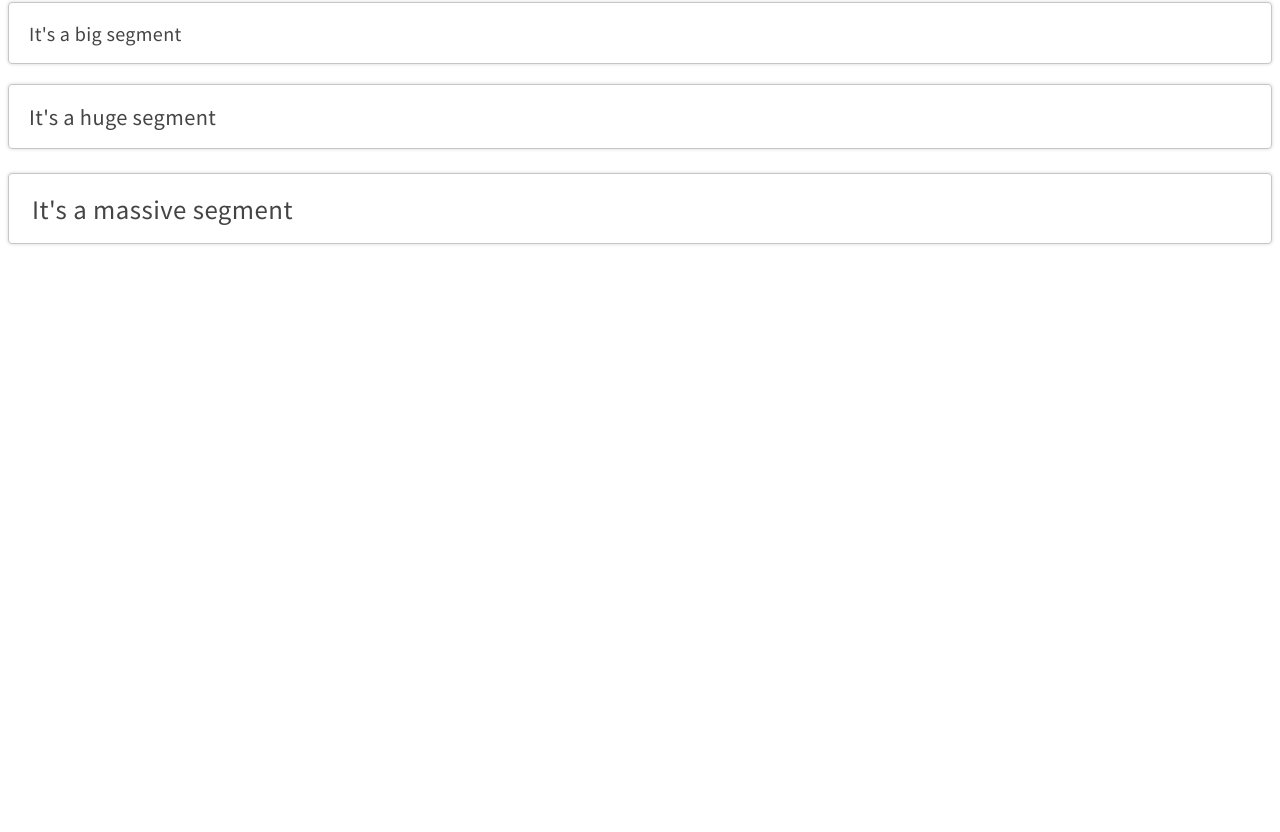
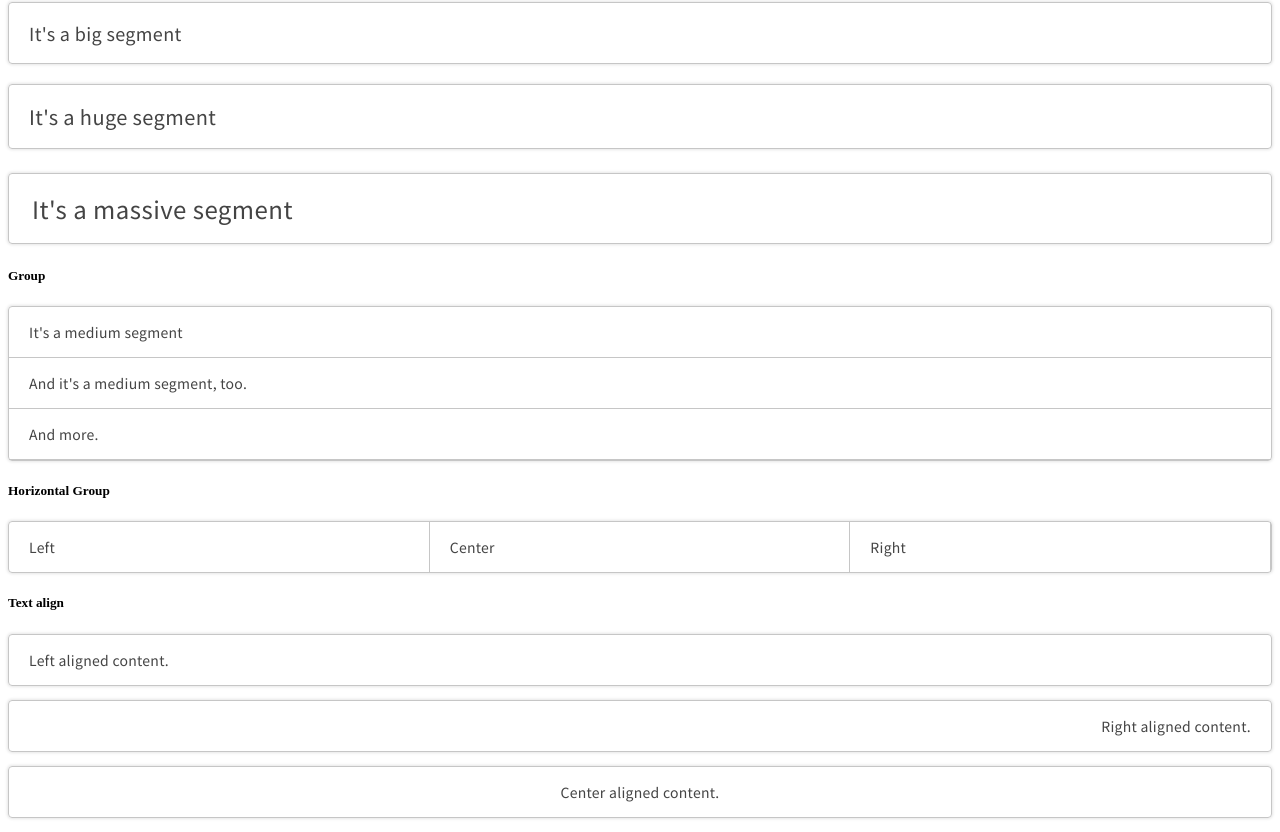
Before and after one commit to usagi-f/react-components, a Next.js app: page /example/Segments in a window 1280 px wide. Shown: the part 784-1616 px from the top of the page. Before the commit the page ends 1052 px from the top, so only its background shows below. Built offline with nearby package versions, Linux system fonts and the light colour scheme.

Commit message:
update segment component other attribute

```diff
--- a/pages/example/Segments.js
+++ b/pages/example/Segments.js
@@ -19,6 +19,22 @@ const Texts = () => (
         It's a {size} segment
       </Segment>
     ))}
+    <h5>Group</h5>
+    <Segment.Group>
+      <Segment>It's a medium segment</Segment>
+      <Segment>And it's a medium segment, too.</Segment>
+      <Segment>And more.</Segment>
+    </Segment.Group>
+    <h5>Horizontal Group</h5>
+    <Segment.Group horizontal>
+      <Segment>Left</Segment>
+      <Segment>Center</Segment>
+      <Segment>Right</Segment>
+    </Segment.Group>
+    <h5>Text align</h5>
+    <Segment textAlign="left">Left aligned content.</Segment>
+    <Segment textAlign="right">Right aligned content.</Segment>
+    <Segment textAlign="center">Center aligned content.</Segment>
   </section>
 )
 
--- a/src/Segment/index.js
+++ b/src/Segment/index.js
@@ -9,12 +9,13 @@ const getAttribute = props => ({
     disabled: props.disabled,
     basic: props.basic,
     [props.size]: props.size !== undefined,
+    [props.textAlign]: props.textAlign !== undefined,
   }),
   additionalStyle: props.style || {},
   content: props.content || props.children,
 })
 
-export default props => {
+const Segment = props => {
   const attribute = getAttribute(props)
   return (
     <Fragment>
@@ -25,3 +26,14 @@ export default props => {
     </Fragment>
   )
 }
+
+Segment.Group = props => (
+  <Fragment>
+    <div className={`group ${props.horizontal ? 'horizontal' : null}`}>
+      {props.children}
+    </div>
+    <style jsx>{styles}</style>
+  </Fragment>
+)
+
+export default Segment
--- a/src/Segment/styles.js
+++ b/src/Segment/styles.js
@@ -57,5 +57,47 @@ export default css`
     font-size: ${variable.size.massive}px;
     padding: 17px 23px;
   }
+
+  &.left {
+    text-align: left;
+  }
+  &.right {
+    text-align: right;
+  }
+  &.center {
+    text-align: center;
+  }
+}
+.group {
+  box-shadow: rgba(0, 0, 0, .1) 0 0 3px 1px;
+  border-width: 1px;
+  border-style: solid;
+  border-radius: 4px;
+  border-color: ${variable.color.gray40};
+  margin: 1em 0;
+
+  & > .baseStyle {
+    box-shadow: none;
+    margin: 0;
+    border-radius: 0;
+    border-width: 0 0 1px 0;
+
+    &:last-child {
+      border-bottom-width: 0;
+    }
+  }
+
+  &.horizontal {
+    display: flex;
+
+    & > .baseStyle {
+      flex: 1;
+      border-width: 0 1px 0 0;
+
+      &:last-child {
+        border-right-width: 0;
+      }
+    }
+  }
 }
 `
```
